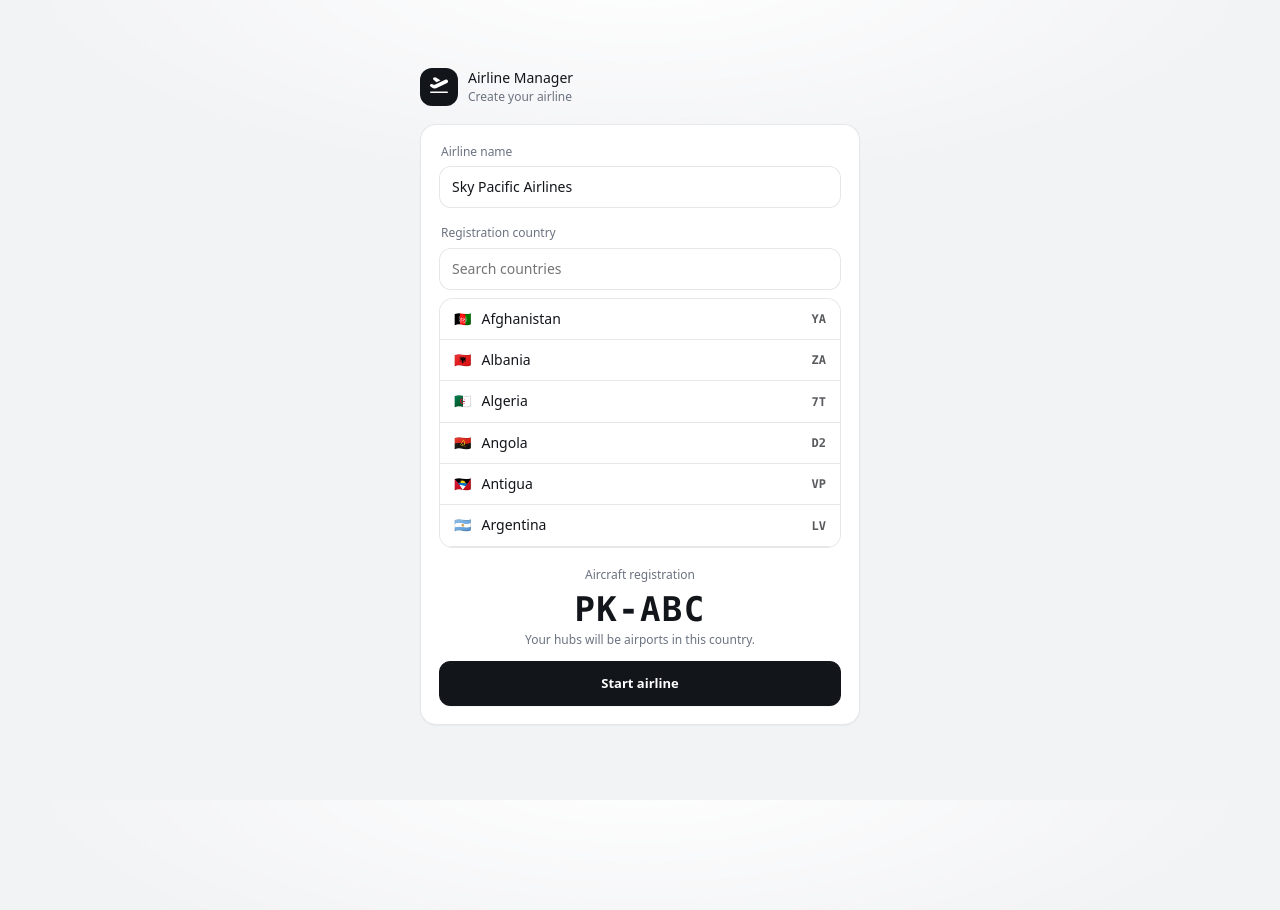
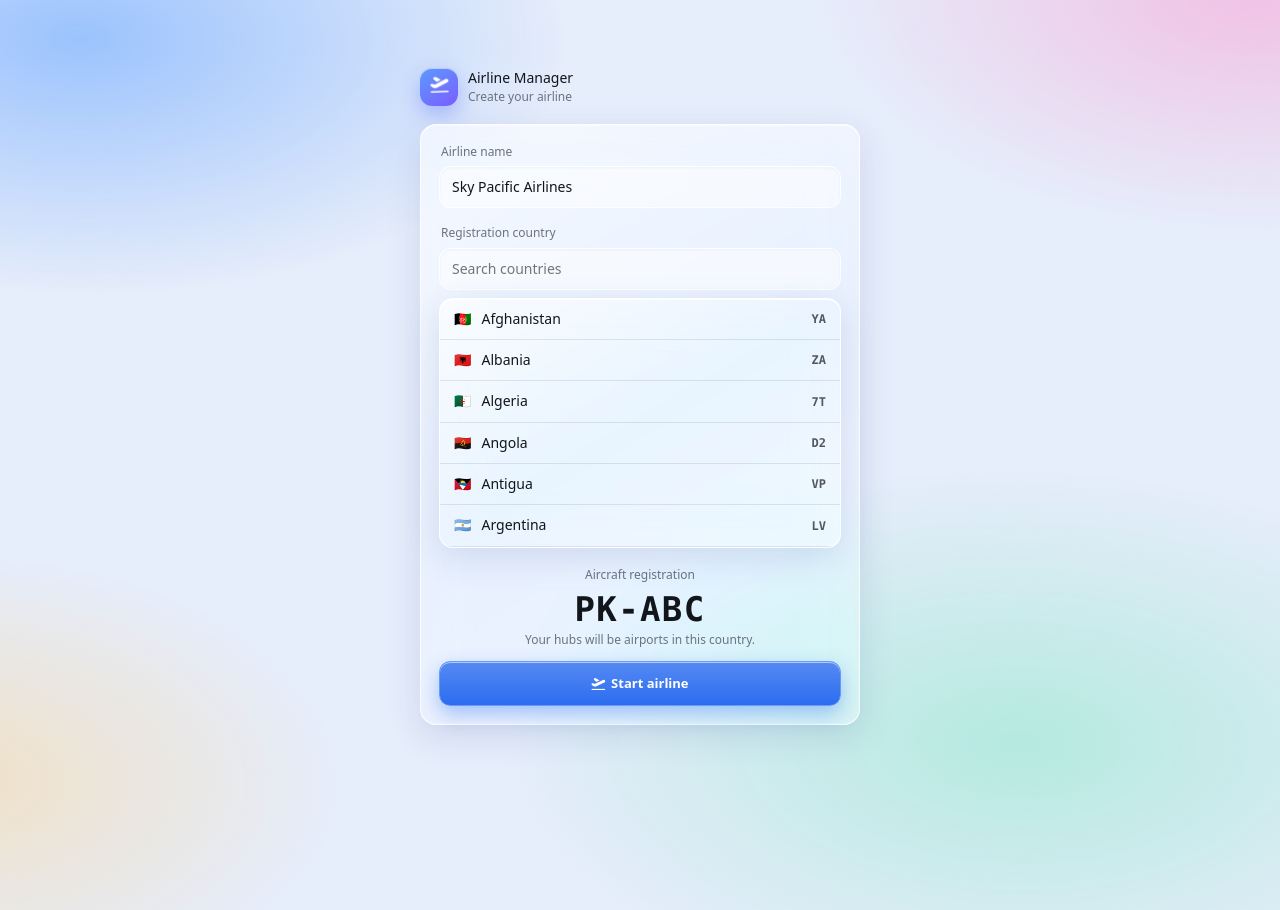
Before and after one commit to fyxddev/80s-Airline-Manager, a plain HTML site: page index.html in a window 1280 px wide. Drawn offline with nearby package versions, Linux system fonts and the light colour scheme.

Commit message:
v0.0.2.1

```diff
--- a/index.html
+++ b/index.html
@@ -6,6 +6,14 @@
 <title>Airline Manager</title>
 <link rel="stylesheet" href="https://cdn-uicons.flaticon.com/2.6.0/uicons-regular-rounded/css/uicons-regular-rounded.css">
 <link rel="stylesheet" href="https://cdn-uicons.flaticon.com/2.6.0/uicons-solid-rounded/css/uicons-solid-rounded.css">
+<script>
+/* Appearance settings (theme + style), shared by index.html and game.html */
+(function(){var K='airline-manager-settings',d=document.documentElement,m=matchMedia('(prefers-color-scheme: dark)'),D={theme:'auto',style:'liquid'};
+function get(){try{return Object.assign({},D,JSON.parse(localStorage.getItem(K)||'{}'))}catch(e){return Object.assign({},D)}}
+function apply(){var s=get();d.dataset.theme=s.theme==='auto'?(m.matches?'dark':'light'):s.theme;d.dataset.style=s.style==='minimal'?'minimal':'liquid'}
+window.AMS={get:get,set:function(k,v){var s=get();s[k]=v;try{localStorage.setItem(K,JSON.stringify(s))}catch(e){}apply()}};
+if(m.addEventListener)m.addEventListener('change',apply);apply()})();
+</script>
 <link rel="stylesheet" href="style.css">
 </head>
 <body>
@@ -21,7 +29,7 @@
     <div class="s" style="text-align:center;margin-top:18px">Aircraft registration</div>
     <div class="reg" id="reg">—</div>
     <div class="s" style="text-align:center" id="hint">Your hubs will be airports in this country.</div>
-    <div class="acts"><button class="btn p" id="go" style="padding:12px" disabled>Start airline</button></div>
+    <div class="acts"><button class="btn p" id="go" style="padding:12px" disabled><i class="fi fi-sr-plane-departure bi"></i>Start airline</button></div>
   </div>
 </div></div>
 <script>
@@ -47,14 +55,14 @@ $('#go').onclick=()=>{
   const start=()=>{try{localStorage.setItem(SAVE_KEY,JSON.stringify({started:true,airlineName:name,homeCountry:sel.iso}))}catch(e){}location.href='game.html'};
   let has=false;try{has=!!JSON.parse(localStorage.getItem(SAVE_KEY)||'null')?.started}catch(e){}
   if(!has)return start();
-  $('#dlg').innerHTML=`<h3>Replace saved airline?</h3><p>Starting a new airline deletes your current progress.</p><div class="acts"><button class="btn" onclick="document.getElementById('ov').classList.remove('show')">Cancel</button><button class="btn d" id="ok">Replace</button></div>`;
+  $('#dlg').innerHTML=`<h3>Replace saved airline?</h3><p>Starting a new airline deletes your current progress.</p><div class="acts"><button class="btn" onclick="document.getElementById('ov').classList.remove('show')"><i class="fi fi-rr-cross-small bi"></i>Cancel</button><button class="btn d" id="ok"><i class="fi fi-rr-refresh bi"></i>Replace</button></div>`;
   $('#ov').classList.add('show');$('#ok').onclick=start;
 };
 
 // Existing save → offer to continue
 try{
   const d=JSON.parse(localStorage.getItem(SAVE_KEY)||'null');
-  if(d&&d.started)$('#cont').innerHTML=`<a href="game.html" class="card row" style="text-decoration:none;color:inherit;cursor:pointer"><div><div class="s" style="margin:0">Continue</div><div class="t">${esc(d.airlineName)}</div></div><span class="btn p sm">Play</span></a>`;
+  if(d&&d.started)$('#cont').innerHTML=`<a href="game.html" class="card row" style="text-decoration:none;color:inherit;cursor:pointer"><div><div class="s" style="margin:0">Continue</div><div class="t">${esc(d.airlineName)}</div></div><span class="btn p sm"><i class="fi fi-rr-play bi"></i>Play</span></a>`;
 }catch(e){}
 
 fetch('data/countries.json').then(r=>{if(!r.ok)throw 0;return r.json()}).catch(()=>fetch('countries.json').then(r=>{if(!r.ok)throw 0;return r.json()})).then(list=>{
```
